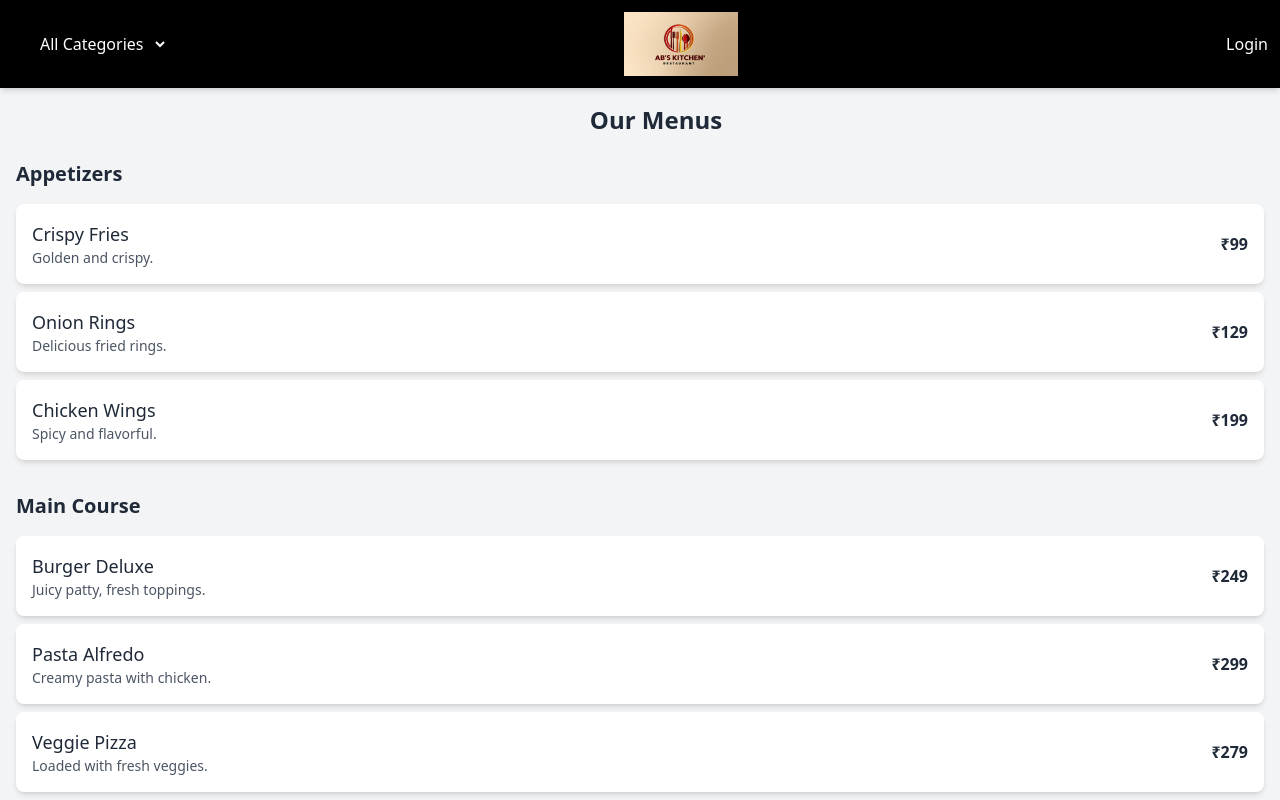
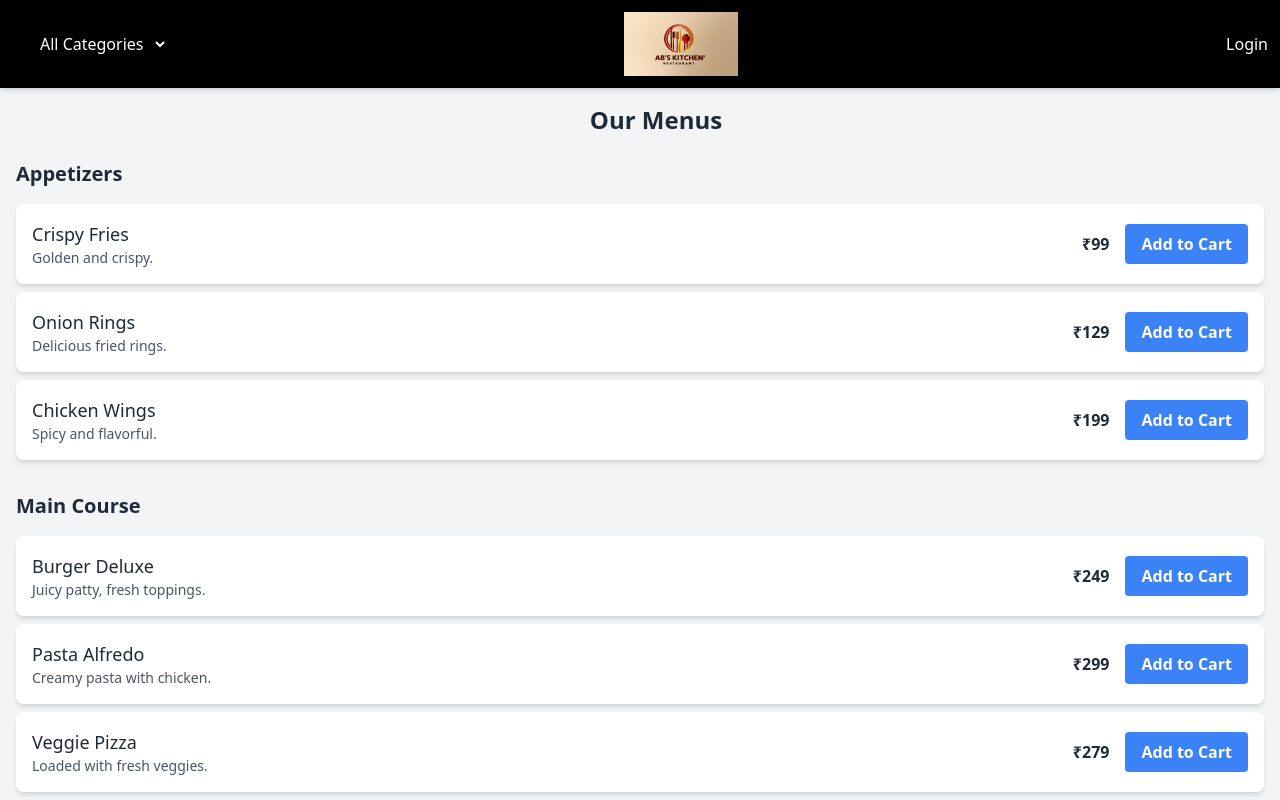
Before and after one commit to Arundhati-Bandyopadhyay/restaurantMenu, a React (Vite) app: page / in a window 1280 px wide. Shown: the top 800 px of the page. Built offline with nearby package versions, Linux system fonts and the light colour scheme.

Commit message:
add to cart

```diff
--- a/src/components/Menu.jsx
+++ b/src/components/Menu.jsx
@@ -2,6 +2,7 @@ import React, { useState } from 'react';
 import '../input.css';
 import { IoMdMenu } from 'react-icons/io';
 import logo from '../assets/logo.png';
+import Cart from './Cart';
 
 const menuItems = [
   {
@@ -39,36 +40,26 @@ const menuItems = [
 
 function Menu() {
   const [selectedCategory, setSelectedCategory] = useState(null);
+  const [cartItems, setCartItems] = useState([]);
 
   const handleCategoryClick = (category) => {
     setSelectedCategory(category);
   };
 
-
   const filteredMenuItems = selectedCategory
     ? menuItems.find((item) => item.category === selectedCategory)
     : menuItems;
 
+
+    const handleAddToCart = (item) => {
+      setCartItems((prevItems) => [...prevItems, item]);
+      console.log(cartItems);
+
+    };
   return (
     <div className="min-h-screen bg-gray-100">
       <nav className="bg-black shadow-md p-3 flex justify-between items-center">
         <div className="flex items-center">
-    <div className="dropdown">
-      {/*  */}
-      {/* <ul
-        tabIndex={0}
-        className="menu menu-sm dropdown-content bg-base-100 rounded-box z-[1] mt-3 w-52 p-2 shadow"
-      >
-        {menuItems.map((categoryItem, index) => (
-          <li key={index} onClick={() => handleCategoryClick(categoryItem.category)}>
-            <a>{categoryItem.category}</a>
-          </li>
-        ))}
-        <li onClick={() => setSelectedCategory(null)}>
-          <a>All Categories</a>
-        </li>
-      </ul> */}
-    </div>
           <div className="ml-4">
             <select
               className="bg-black text-white p-2 rounded"
@@ -89,7 +80,6 @@ function Menu() {
           </div>
         </div>
 
-
         <div className="flex justify-center items-center transform -translate-x-2">
           <img src={logo} alt="Logo" className="h-16" />
         </div>
@@ -101,7 +91,7 @@ function Menu() {
 
       <div className="p-4">
         <div>
-          <h1 className="text-2xl font-bold text-center mb-6 ml-8" >    Our Menus</h1>
+          <h1 className="text-2xl font-bold text-center mb-6 ml-8"> Our Menus</h1>
           {selectedCategory ? (
             filteredMenuItems && (
               <div key={filteredMenuItems.category} className="mb-8">
@@ -109,14 +99,20 @@ function Menu() {
                 {filteredMenuItems.items.map((item) => (
                   <div
                     key={item.name}
-                    className="bg-white rounded-lg p-4 mb-2 shadow-md"
+                    className="bg-white rounded-lg p-4 mb-2 shadow-md flex justify-between items-center"
                   >
-                    <div className="flex justify-between items-center">
                     <div>
                       <h3 className="text-lg font-medium">{item.name}</h3>
                       <p className="text-gray-600 text-sm">{item.description}</p>
                     </div>
-                      <span className="font-semibold">{item.price}</span>
+                    <div className="flex items-center">
+                      <span className="font-semibold mr-4">{item.price}</span>
+                      <button
+                        className="bg-blue-500 hover:bg-blue-700 text-white font-bold py-2 px-4 rounded"
+                        onClick={() => handleAddToCart(item)}
+                      >
+                        Add to Cart
+                      </button>
                     </div>
                   </div>
                 ))}
@@ -129,14 +125,20 @@ function Menu() {
                 {menus.items.map((item) => (
                   <div
                     key={item.name}
-                    className="bg-white rounded-lg p-4 mb-2 shadow-md"
+                    className="bg-white rounded-lg p-4 mb-2 shadow-md flex justify-between items-center"
                   >
-                    <div className="flex justify-between items-center">
                     <div>
                       <h3 className="text-lg font-medium">{item.name}</h3>
                       <p className="text-gray-600 text-sm">{item.description}</p>
                     </div>
-                      <span className="font-semibold">{item.price}</span>
+                    <div className="flex items-center">
+                      <span className="font-semibold mr-4">{item.price}</span>
+                      <button
+                        className="bg-blue-500 hover:bg-blue-700 text-white font-bold py-2 px-4 rounded"
+                        onClick={() => handleAddToCart(item)}
+                      >
+                        Add to Cart
+                      </button>
                     </div>
                   </div>
                 ))}
@@ -144,6 +146,9 @@ function Menu() {
             ))
           )}
         </div>
+        <div className="w-1/4 p-4 bg-gray-200 rounded-lg">
+
+        </div>
       </div>
     </div>
   );
```
Also changed, not shown: src/components/Cart.jsx (added). Lines whose indentation alone changed are shown as unchanged.
